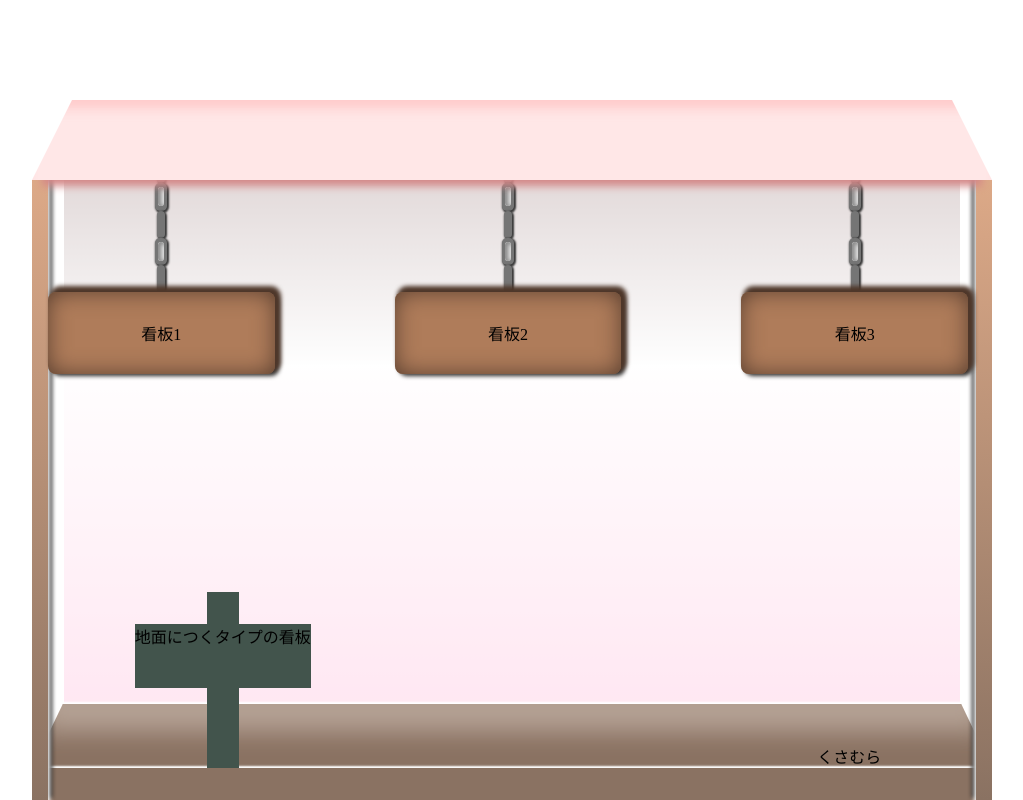
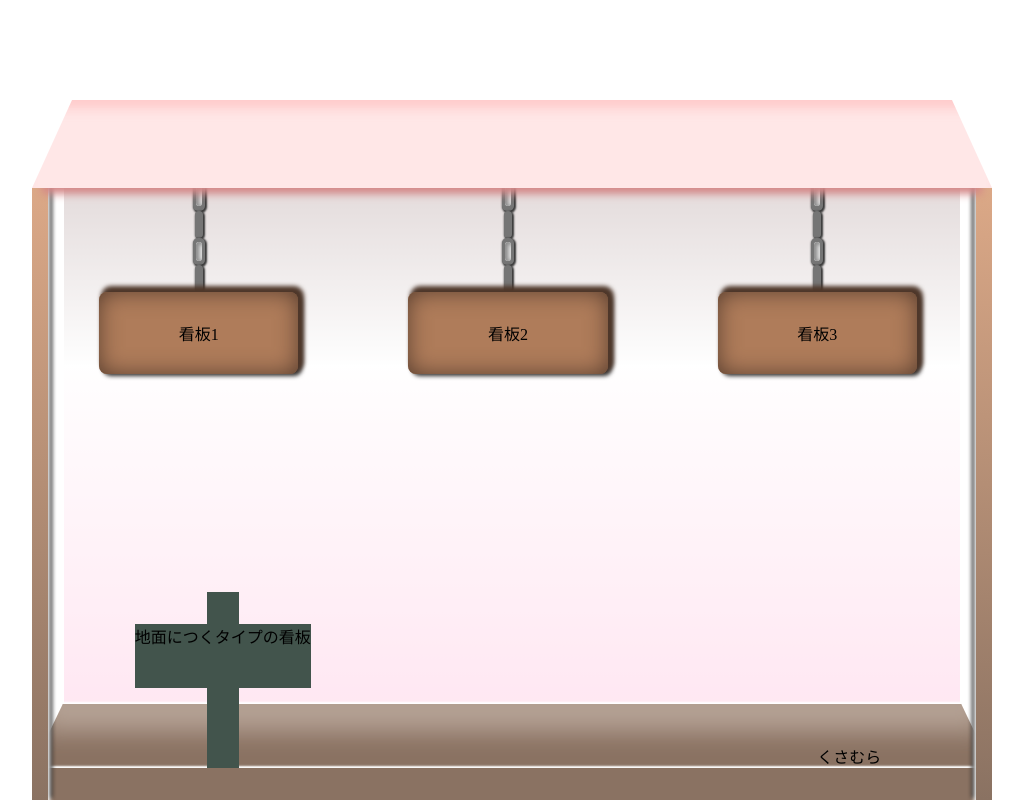
Before and after one commit to ryu1-1uyr/mypage-, a Next.js app: page / in a window 1280 px wide. Shown: the whole page, without its empty margins (36-1059 px from the left). Built offline with nearby package versions, Linux system fonts and the light colour scheme.

Commit message:
看板をはみ出さないようにgridのちょうせい

```diff
--- a/src/components/InnerObjects/index.tsx
+++ b/src/components/InnerObjects/index.tsx
@@ -8,9 +8,11 @@ export function InnerObjects() {
     <Container>
       <div></div>
       <SignboardContainer>
+        <div />
         <HangingSignboard text={"看板1"} />
         <HangingSignboard text={"看板2"} />
         <HangingSignboard text={"看板3"} />
+        <div />
       </SignboardContainer>
       <BeneathObject>
         <GroundSignboard text={"地面につくタイプの看板"} />
@@ -42,6 +44,6 @@ const SignboardContainer = styled.div`
   height: 100%;
 
   display: grid;
-  grid-template-columns: 1fr 1fr 1fr;
+  grid-template-columns: 16px 1fr 1fr 1fr 16px;
   gap: 40px;
 `;
--- a/src/components/LayerTop/index.tsx
+++ b/src/components/LayerTop/index.tsx
@@ -68,7 +68,7 @@ const Rooftop = styled.div`
   box-shadow: 0 16px 8px -10px #d48888, inset 0px 16px 14px -8px #ffc9c9;
 
   width: 100%;
-  height: 80px;
+  height: 88px;
 
   display: grid;
   grid-template-columns: 40px auto 40px;
```
Also changed, not shown: src/components/Scenery/index.tsx (+0 -8 lines).
